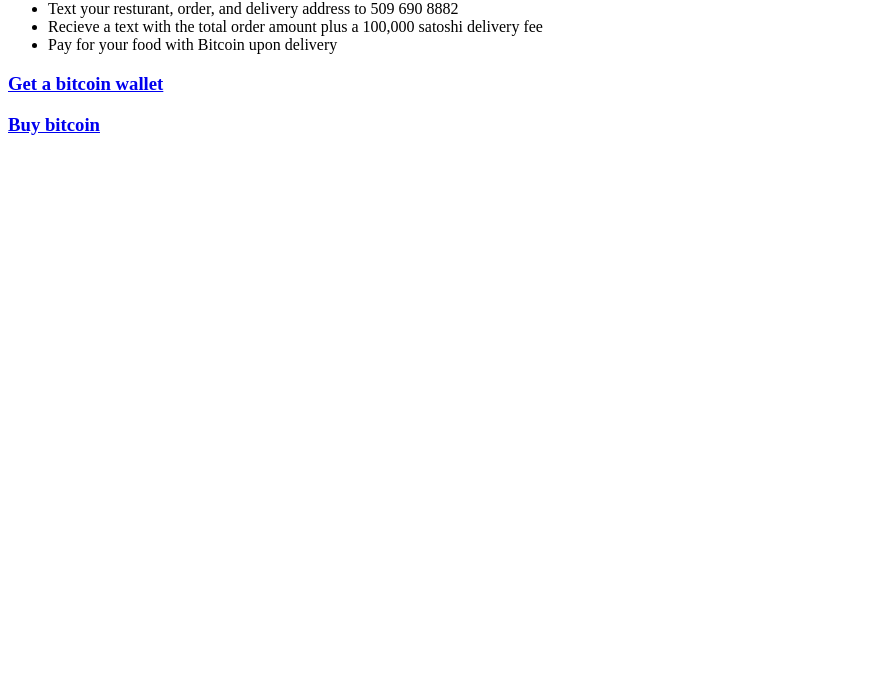
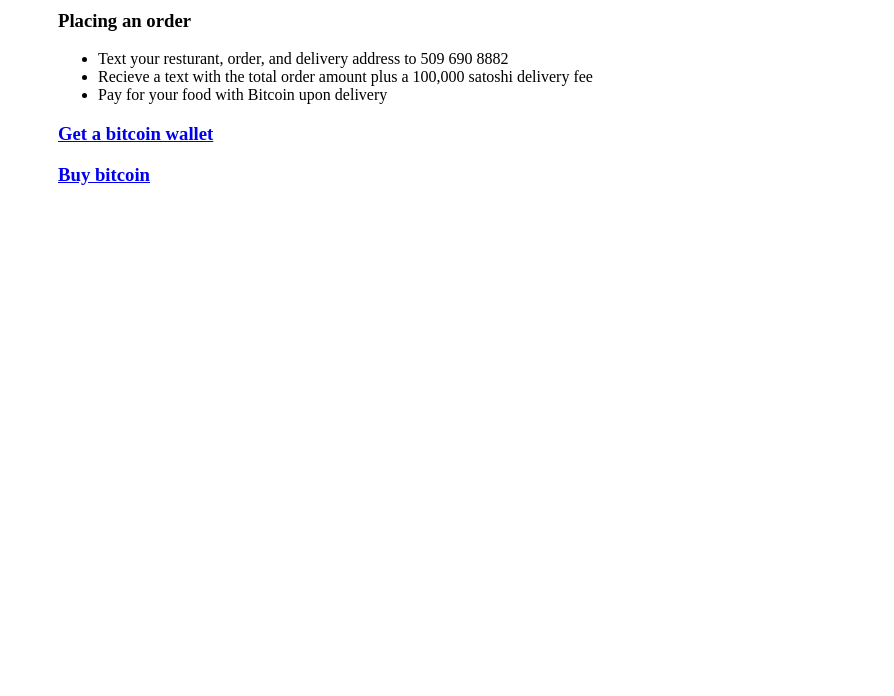
Before and after one commit to DanielWNewman/eat, a plain HTML site: page index.html in a window 1280 px wide. Shown: the part 104-800 px from the top of the page, without its empty margins (0-894 px from the left). Drawn offline with Linux system fonts and the light colour scheme.

Commit message:
Update index.html

```diff
--- a/index.html
+++ b/index.html
@@ -6,7 +6,8 @@
 h1{
 margin: auto;
 text-align: center;}
-body{}
+body{
+  padding: 50px;}
 .active{
 background-color: #33d63c;
 border-radius: 100%;
```
